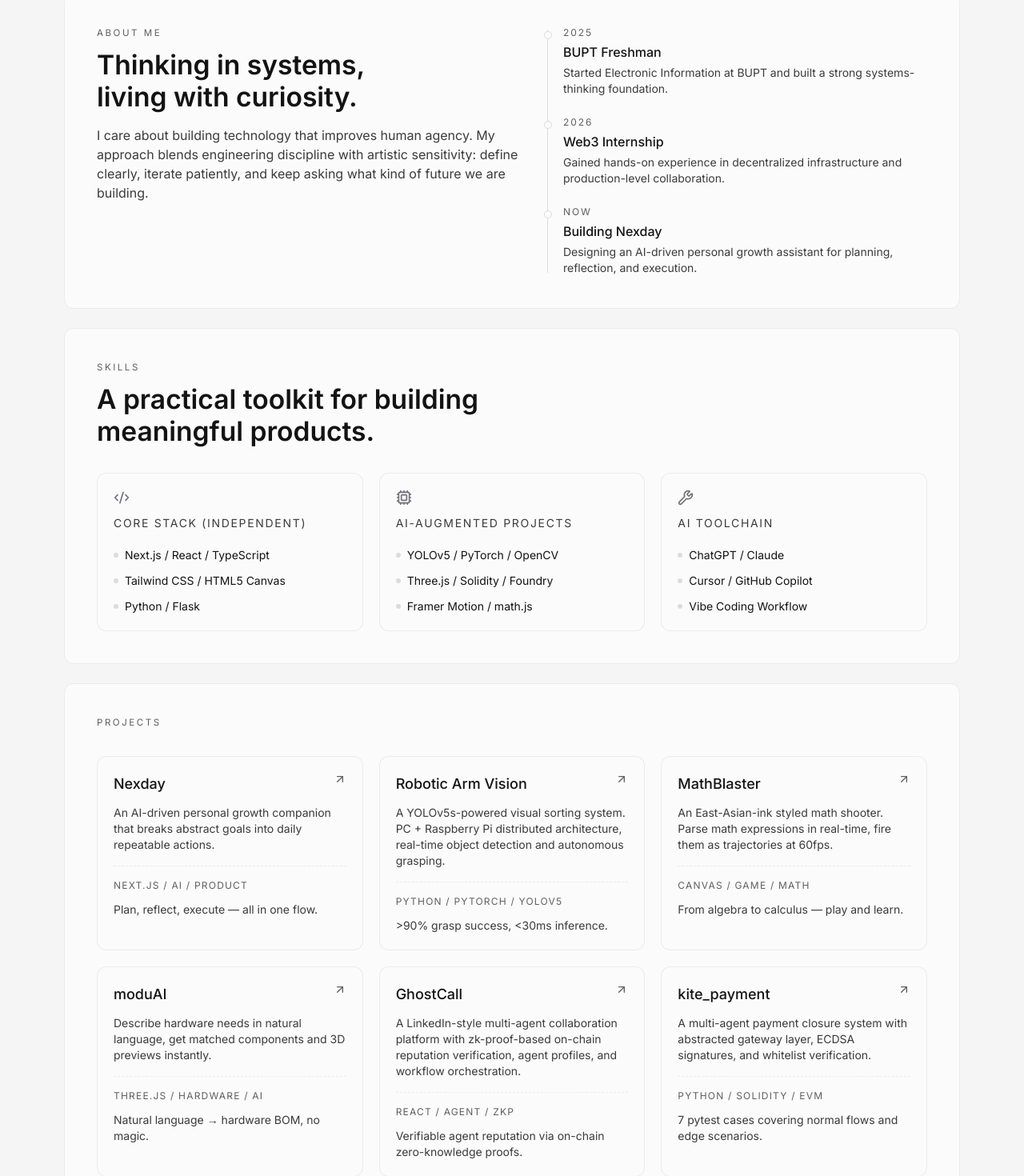
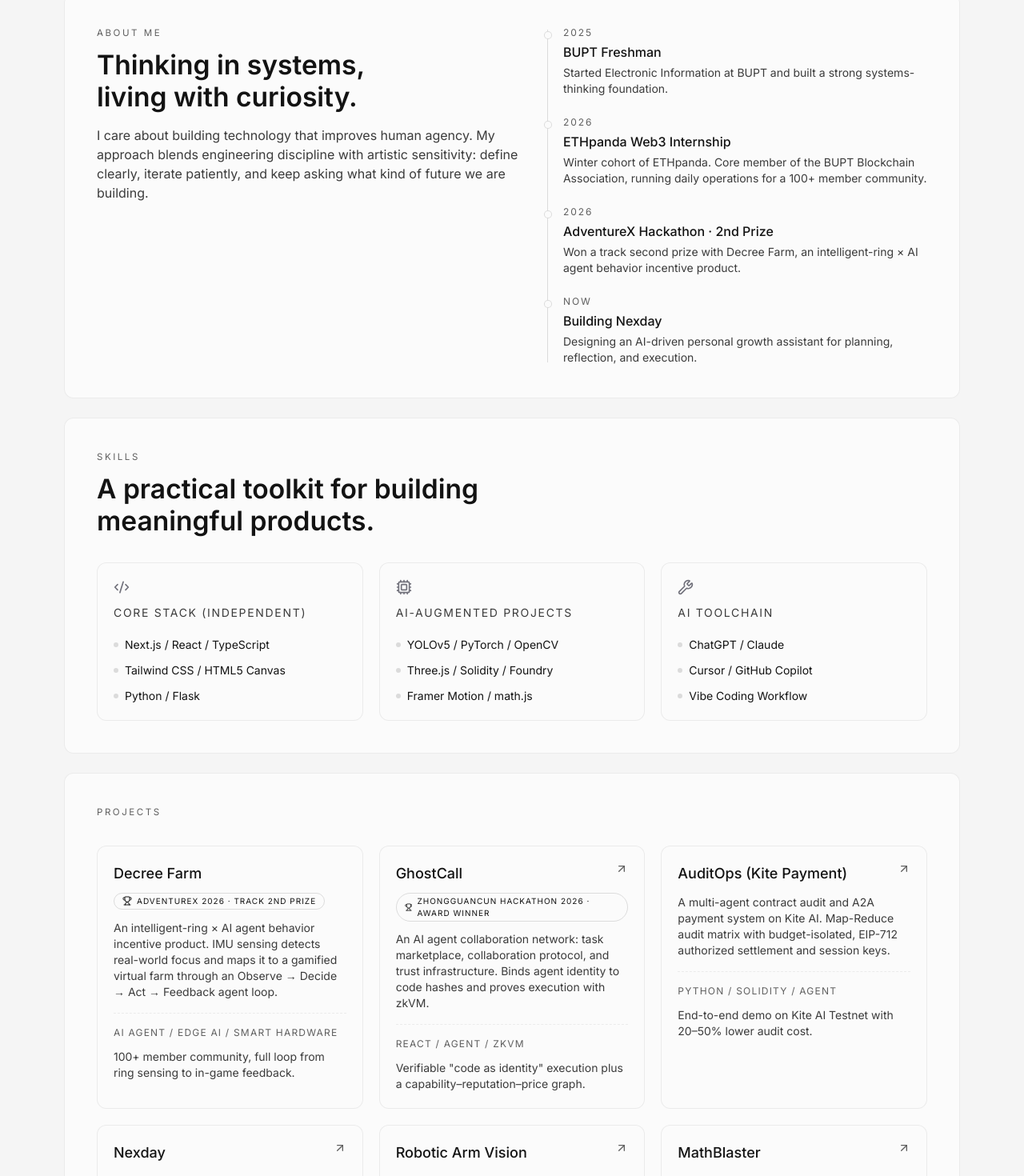
Before and after one commit to ChaseChai/chasechai-portfolio, a Next.js app: page / in a window 1280 px wide. Shown: the part 786-2256 px from the top of the page at 80% size. Built offline with nearby package versions, Linux system fonts and the light colour scheme.

Commit message:
feat: add AdventureX 2nd prize (Decree Farm), update GhostCall/AuditOps, award badges on project cards

```diff
--- a/src/components/portfolio/projects.tsx
+++ b/src/components/portfolio/projects.tsx
@@ -1,7 +1,7 @@
 "use client";
 
 import { motion } from "framer-motion";
-import { ArrowUpRight } from "lucide-react";
+import { ArrowUpRight, Trophy } from "lucide-react";
 import { useTranslation } from "react-i18next";
 import { AnimatedReveal } from "./animated-reveal";
 
@@ -10,7 +10,8 @@ type ProjectItem = {
   desc: string;
   stack: string;
   highlight: string;
-  github: string;
+  award?: string;
+  github?: string;
 };
 
 export function ProjectsSection() {
@@ -25,29 +26,43 @@ export function ProjectsSection() {
         <p className="section-kicker">{t("projects.kicker")}</p>
 
         <div className="mt-8 grid gap-5 md:grid-cols-3">
-          {projects.map((project, index) => (
-            <motion.a
-              key={project.name}
-              href={project.github}
-              target="_blank"
-              rel="noopener noreferrer"
-              initial={{ opacity: 0, y: 22 }}
-              whileInView={{ opacity: 1, y: 0 }}
-              viewport={{ once: true, amount: 0.25 }}
-              transition={{
+          {projects.map((project, index) => {
+            const cardClass =
+              "group block rounded-xl border border-[var(--line-soft)] bg-[var(--surface)] p-5" +
+              (project.github
+                ? ""
+                : " transition duration-300 ease-in-out hover:border-[var(--line-strong)]");
+
+            const motionProps = {
+              initial: { opacity: 0, y: 22 },
+              whileInView: { opacity: 1, y: 0 },
+              viewport: { once: true, amount: 0.25 },
+              transition: {
                 duration: 0.35,
                 delay: index * 0.08,
-                ease: "easeInOut",
-              }}
-              whileHover={{ scale: 1.015 }}
-              className="group block rounded-xl border border-[var(--line-soft)] bg-[var(--surface)] p-5"
-            >
+                ease: "easeInOut" as const,
+              },
+              whileHover: { scale: 1.015 },
+            };
+
+            const inner = (
+              <>
                 <div className="flex items-start justify-between gap-3">
                   <h3 className="text-lg font-medium text-[var(--foreground)]">
                     {project.name}
                   </h3>
-                <ArrowUpRight className="h-4 w-4 text-[var(--text-muted)] transition duration-300 ease-in-out group-hover:text-[var(--foreground)]" />
+                  {project.github ? (
+                    <ArrowUpRight className="h-4 w-4 shrink-0 text-[var(--text-muted)] transition duration-300 ease-in-out group-hover:text-[var(--foreground)]" />
+                  ) : null}
                 </div>
+
+                {project.award ? (
+                  <span className="mt-2.5 inline-flex items-center gap-1.5 rounded-full border border-[var(--line-strong)] px-2.5 py-0.5 text-[10px] uppercase tracking-[0.1em] text-[var(--foreground)]">
+                    <Trophy className="h-3 w-3" />
+                    {project.award}
+                  </span>
+                ) : null}
+
                 <p className="mt-3 text-sm text-[var(--text-secondary)]">
                   {project.desc}
                 </p>
@@ -57,8 +72,26 @@ export function ProjectsSection() {
                 <p className="mt-3 text-sm text-[var(--text-secondary)]">
                   {project.highlight}
                 </p>
+              </>
+            );
+
+            return project.github ? (
+              <motion.a
+                key={project.name}
+                href={project.github}
+                target="_blank"
+                rel="noopener noreferrer"
+                {...motionProps}
+                className={cardClass}
+              >
+                {inner}
               </motion.a>
-          ))}
+            ) : (
+              <motion.div key={project.name} {...motionProps} className={cardClass}>
+                {inner}
+              </motion.div>
+            );
+          })}
         </div>
       </section>
     </AnimatedReveal>
--- a/src/i18n/resources.ts
+++ b/src/i18n/resources.ts
@@ -34,9 +34,15 @@ export const resources = {
           },
           {
             year: "2026",
-            title: "Web3 Internship",
+            title: "ETHpanda Web3 Internship",
             description:
-              "Gained hands-on experience in decentralized infrastructure and production-level collaboration.",
+              "Winter cohort of ETHpanda. Core member of the BUPT Blockchain Association, running daily operations for a 100+ member community.",
+          },
+          {
+            year: "2026",
+            title: "AdventureX Hackathon · 2nd Prize",
+            description:
+              "Won a track second prize with Decree Farm, an intelligent-ring × AI agent behavior incentive product.",
           },
           {
             year: "Now",
@@ -80,6 +86,31 @@ export const resources = {
         kicker: "Projects",
         items: [
           {
+            name: "Decree Farm",
+            desc: "An intelligent-ring × AI agent behavior incentive product. IMU sensing detects real-world focus and maps it to a gamified virtual farm through an Observe → Decide → Act → Feedback agent loop.",
+            stack: "AI Agent / Edge AI / Smart Hardware",
+            highlight:
+              "100+ member community, full loop from ring sensing to in-game feedback.",
+            award: "AdventureX 2026 · Track 2nd Prize",
+          },
+          {
+            name: "GhostCall",
+            desc: "An AI agent collaboration network: task marketplace, collaboration protocol, and trust infrastructure. Binds agent identity to code hashes and proves execution with zkVM.",
+            stack: "React / Agent / zkVM",
+            highlight:
+              "Verifiable \"code as identity\" execution plus a capability–reputation–price graph.",
+            award: "Zhongguancun Hackathon 2026 · Award Winner",
+            github: "https://github.com/ChaseChai/ghostcall",
+          },
+          {
+            name: "AuditOps (Kite Payment)",
+            desc: "A multi-agent contract audit and A2A payment system on Kite AI. Map-Reduce audit matrix with budget-isolated, EIP-712 authorized settlement and session keys.",
+            stack: "Python / Solidity / Agent",
+            highlight:
+              "End-to-end demo on Kite AI Testnet with 20–50% lower audit cost.",
+            github: "https://github.com/ChaseChai/kite_payment",
+          },
+          {
             name: "Nexday",
             desc: "An AI-driven personal growth companion that breaks abstract goals into daily repeatable actions.",
             stack: "Next.js / AI / Product",
@@ -106,20 +137,6 @@ export const resources = {
             stack: "Three.js / Hardware / AI",
             highlight: "Natural language → hardware BOM, no magic.",
             github: "https://github.com/ChaseChai/moduAI",
-          },
-          {
-            name: "GhostCall",
-            desc: "A LinkedIn-style multi-agent collaboration platform with zk-proof-based on-chain reputation verification, agent profiles, and workflow orchestration.",
-            stack: "React / Agent / ZKP",
-            highlight: "Verifiable agent reputation via on-chain zero-knowledge proofs.",
-            github: "https://github.com/ChaseChai/ghostcall",
-          },
-          {
-            name: "kite_payment",
-            desc: "A multi-agent payment closure system with abstracted gateway layer, ECDSA signatures, and whitelist verification.",
-            stack: "Python / Solidity / EVM",
-            highlight: "7 pytest cases covering normal flows and edge scenarios.",
-            github: "https://github.com/ChaseChai/kite_payment",
           },
         ],
       },
@@ -170,8 +187,15 @@ export const resources = {
           },
           {
             year: "2026",
-            title: "Web3 学习",
-            description: "在去中心化基础设施场景中参与真实协作与工程实践。",
+            title: "ETHpanda Web3 实习",
+            description:
+              "ETHpanda 冬季实习计划学员，北邮区块链协会核心成员，参与 100+ 人社群的日常运营。",
+          },
+          {
+            year: "2026",
+            title: "AdventureX 黑客松 · 赛道二等奖",
+            description:
+              "凭借「戒律农场 Decree Farm」智能戒指 × AI Agent 行为激励产品获得赛道二等奖。",
           },
           {
             year: "现在",
@@ -214,6 +238,29 @@ export const resources = {
         kicker: "项目",
         items: [
           {
+            name: "戒律农场 Decree Farm",
+            desc: "智能戒指 × AI Agent 行为激励产品。通过 IMU 传感识别现实专注状态，映射为虚拟农场的游戏化收益，构建感知 → 决策 → 行动 → 反馈的完整 Agent 闭环。",
+            stack: "AI Agent / 端侧 AI / 智能硬件",
+            highlight: "100+ 人社群，从戒指感知到游戏反馈的完整行为闭环。",
+            award: "AdventureX 2026 · 赛道二等奖",
+          },
+          {
+            name: "GhostCall",
+            desc: "AI Agent 协作网络：任务市场 + 协作协议 + 信任基建。基于 zkVM 将 Agent 身份与代码哈希绑定，实现「代码即身份」的可验证执行。",
+            stack: "React / Agent / zkVM",
+            highlight:
+              "沉淀「能力—信誉—价格」图谱，中关村黑客松获奖。",
+            award: "中关村黑客松 2026 · 获奖",
+            github: "https://github.com/ChaseChai/ghostcall",
+          },
+          {
+            name: "AuditOps (Kite Payment)",
+            desc: "基于 Kite AI 的多 Agent 合约审计与 A2A 支付系统。Map-Reduce 多 Agent 审计矩阵，预算隔离 + EIP-712 授权 + Session Key 自主结算。",
+            stack: "Python / Solidity / Agent",
+            highlight: "Kite AI 测试网端到端 Demo，审计成本降低 20–50%。",
+            github: "https://github.com/ChaseChai/kite_payment",
+          },
+          {
             name: "Nexday",
             desc: "AI 驱动的个人成长伴侣，把抽象目标拆解为每天可执行的行动。",
             stack: "Next.js / AI / 产品",
@@ -241,20 +288,6 @@ export const resources = {
             highlight: "自然语言 → 硬件 BOM，所见即所得。",
             github: "https://github.com/ChaseChai/moduAI",
           },
-          {
-            name: "GhostCall",
-            desc: "面向 Agent 的 LinkedIn 式多 Agent 协作平台，通过上链 zk 证明完成 Agent 信誉验证，含 Agent 档案与工作流编排。",
-            stack: "React / Agent / ZKP",
-            highlight: "基于链上零知识证明的可验证 Agent 信誉体系。",
-            github: "https://github.com/ChaseChai/ghostcall",
-          },
-          {
-            name: "kite_payment",
-            desc: "多 Agent 支付闭环系统，支付网关抽象层，ECDSA 数字签名 + 白名单验证。",
-            stack: "Python / Solidity / EVM",
-            highlight: "7 项 pytest 覆盖正常流程与异常场景。",
-            github: "https://github.com/ChaseChai/kite_payment",
-          },
         ],
       },
       thinking: {
```
Lines whose indentation alone changed are shown as unchanged.
